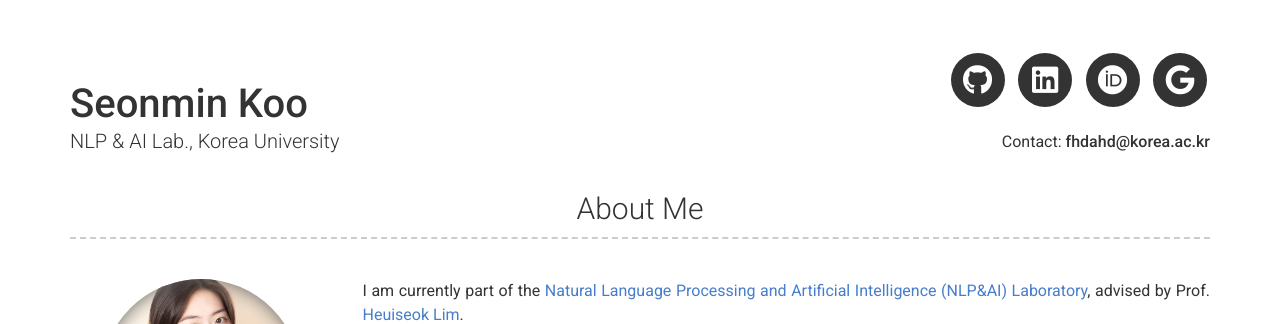
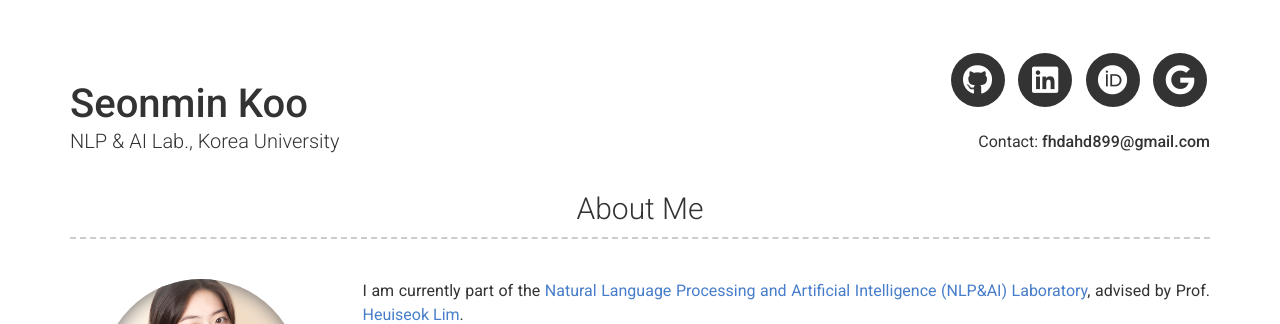
Before and after one commit to seonminkoo/seonminkoo.github.io, a Jekyll site: the page built from index.md, in a window 1280 px wide and 900 px high. Shown: the top 324 px of the window. Built offline with Jekyll 4.4.1, drawn with Linux system fonts in a browser that asks for light colours; nearby versions of some CDN libraries; some of the changed text lies outside the part shown.

Commit message:
Update _config.yml

```diff
--- a/_config.yml
+++ b/_config.yml
@@ -8,7 +8,7 @@ version: 2
 # Personal info
 name: Seonmin Koo
 title: NLP & AI Lab., Korea University
-email: fhdahd@korea.ac.kr
+email: fhdahd899@gmail.com
 email_title: Contact
 # phone: Your phone number (optional)
 # phone_title: Phone (Phone title override)
```
